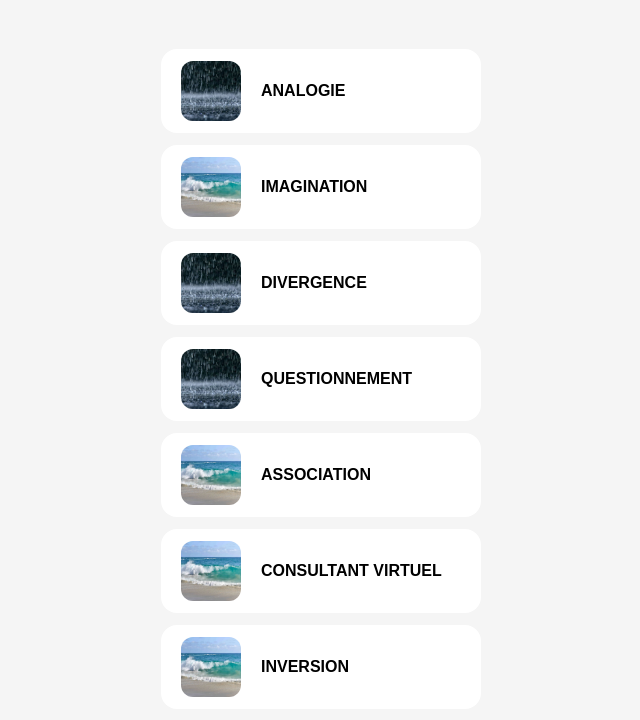
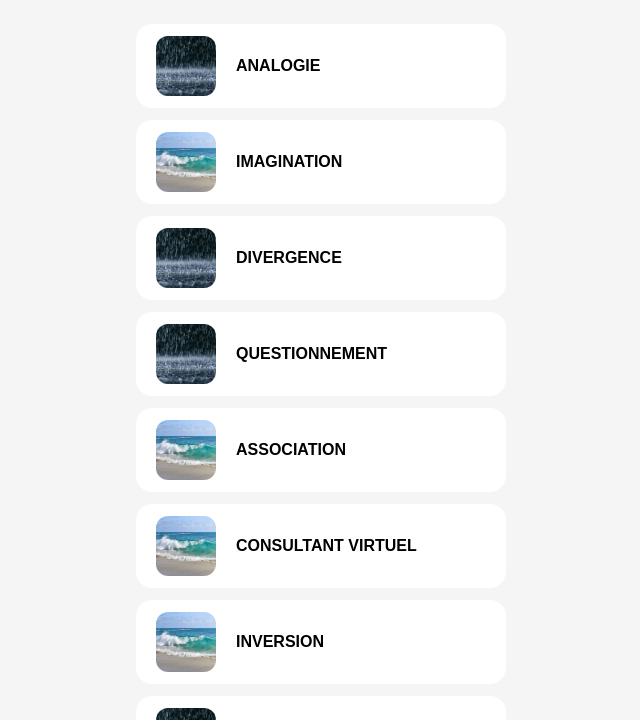
Before and after one commit to Fip777/activite2, a plain HTML site: page index.html in a window 1280 px wide. Shown: the part 100-820 px from the top of the page, without its empty margins (319-959 px from the left). Drawn offline with Linux system fonts and the light colour scheme.

Commit message:
Update style.css
espace avant cadres

```diff
--- a/style.css
+++ b/style.css
@@ -44,7 +44,7 @@ h2 {
   display: flex;
   flex-direction: column;
   gap: 12px;
-  padding: 40px;  /* espace côté cadres */
+  padding: 15px;  /* espace côté cadres */
   max-width: 400px;
   margin: 0 auto;
   padding-bottom: 40px;
```
